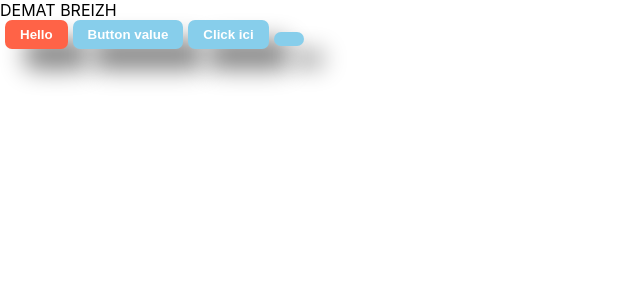
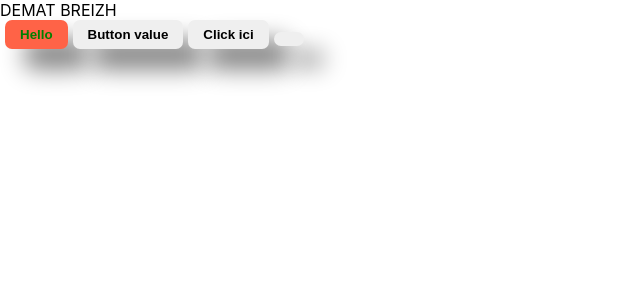
Before and after one commit to champix56/2022-05-23-tjs, a React (Create React App) app: page / in a window 1280 px wide. Shown: the top 300 px of the page, without its empty margins (0-640 px from the left). Built offline with nearby package versions, Linux system fonts and the light colour scheme.

Commit message:
champs de style color par props

```diff
--- a/src/App/App.js
+++ b/src/App/App.js
@@ -12,6 +12,7 @@ function App() {
           console.log();
         }}
         bgcolor="tomato"
+        color="green"
       />
       <Button text="Button value" />
       <Button text="Click ici" />
--- a/src/App/components/Button/Button.js
+++ b/src/App/components/Button/Button.js
@@ -9,7 +9,8 @@ function Button(props) {
         props.onButtonClicked()
       }}
       style={{
-          backgroundColor:props.bgcolor
+          backgroundColor:props.bgcolor,
+          color:props.color,
       }}
     >
       {props.text}
--- a/src/App/components/Button/Button.module.css
+++ b/src/App/components/Button/Button.module.css
@@ -6,8 +6,4 @@
     border:none;
     border-radius:7px;
     font-weight: 700;
-
-    background-color: skyblue;
-    color:white;
 }
-.red{background-color: red;}
```
